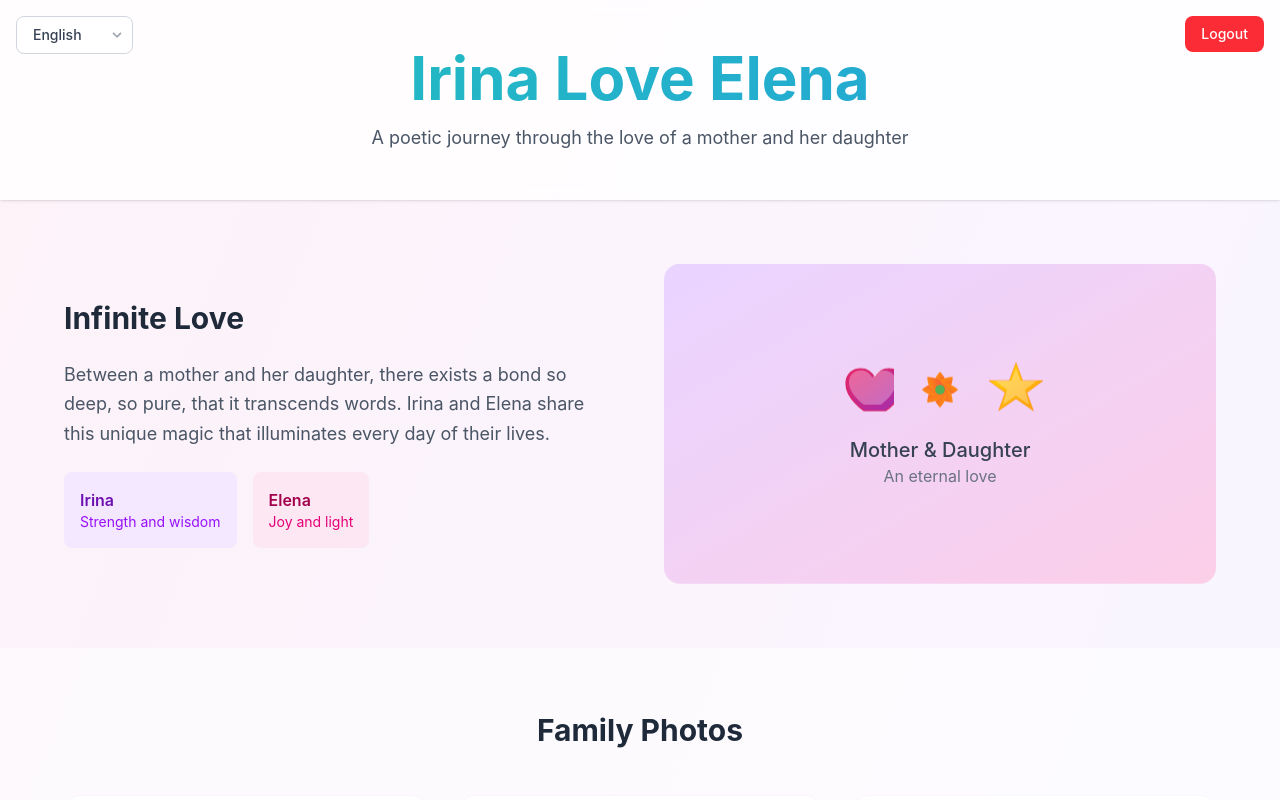
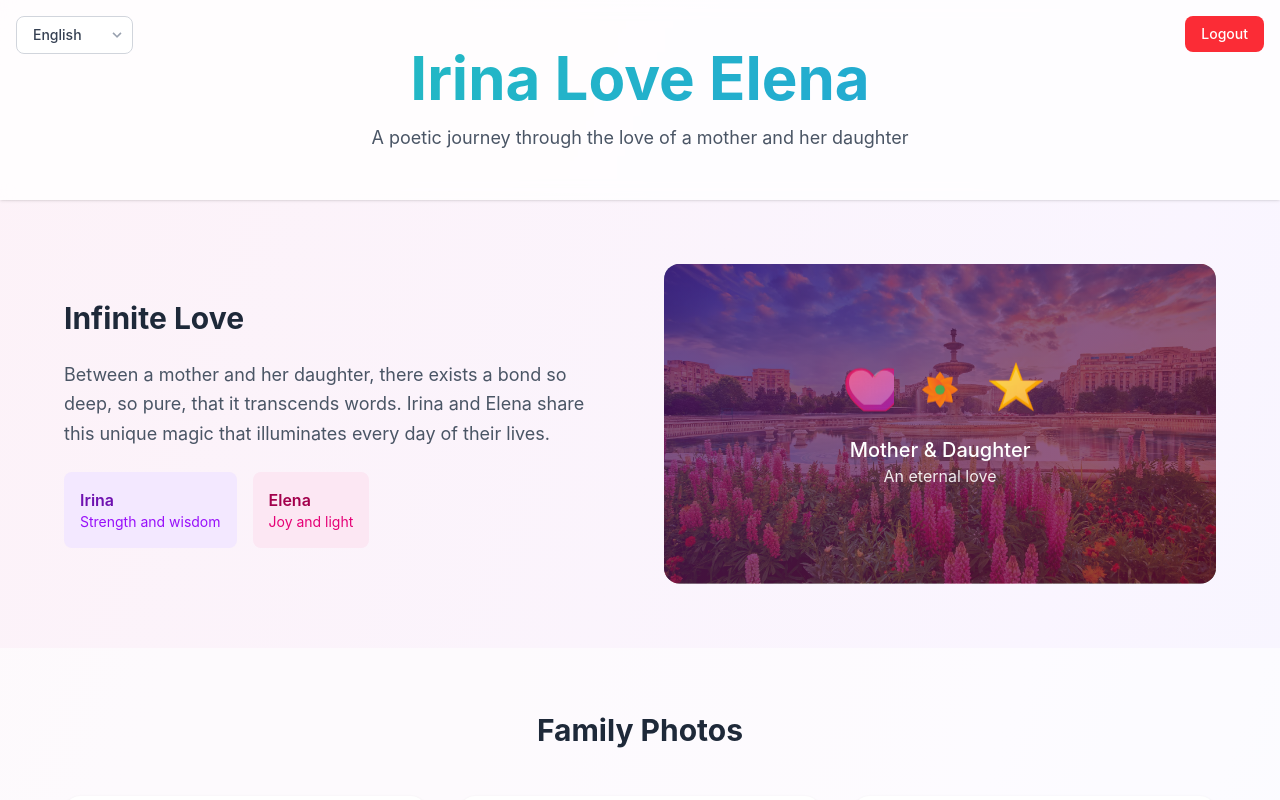
Before and after one commit to jupiton/irinaloveselena, a Next.js app: page / in a window 1280 px wide. Shown: the top 800 px of the page. Built offline with nearby package versions, Linux system fonts and the light colour scheme; sample sign-in values are in the browser's storage.

Commit message:
first commit

```diff
--- a/app/components/HomeContent.tsx
+++ b/app/components/HomeContent.tsx
@@ -44,17 +44,28 @@ export default function HomeContent() {
             </div>
           </div>
           <div className="relative animate-fade-in-up" style={{animationDelay: '0.6s'}}>
-            <div className="bg-gradient-to-br from-purple-200 to-pink-200 rounded-2xl p-8 h-80 flex items-center justify-center animate-float">
-              <div className="text-center">
+            <div className="relative rounded-2xl p-8 h-80 flex items-center justify-center animate-float overflow-hidden">
+              {/* Background Image */}
+              <Image
+                src="/images/bucarest-capitale-roumanie.webp"
+                alt="Bucarest - Capitale Roumanie"
+                fill
+                className="object-cover absolute inset-0 z-0"
+                style={{filter: 'brightness(0.7) contrast(1.1)'}}
+              />
+              {/* Overlay gradient */}
+              <div className="absolute inset-0 bg-gradient-to-br from-purple-900/60 to-pink-900/60 z-10"></div>
+              {/* Content */}
+              <div className="text-center relative z-20">
                 <div className="flex justify-center items-center space-x-4 mb-4">
                   <Image src="/images/heart.svg" alt="Heart" width={60} height={60} className="animate-pulse-slow" />
                   <Image src="/images/flower.svg" alt="Flower" width={60} height={60} className="animate-pulse-slow" />
                   <Image src="/images/star.svg" alt="Star" width={60} height={60} className="animate-pulse-slow" />
                 </div>
-                <p className="text-xl font-medium text-gray-700">
+                <p className="text-xl font-medium text-white">
                   {t('mother.daughter')}
                 </p>
-                <p className="text-gray-500">{t('eternal.love')}</p>
+                <p className="text-white/90">{t('eternal.love')}</p>
               </div>
             </div>
           </div>
```
Also changed, not shown: public/images/bucarest-capitale-roumanie.webp (added).
